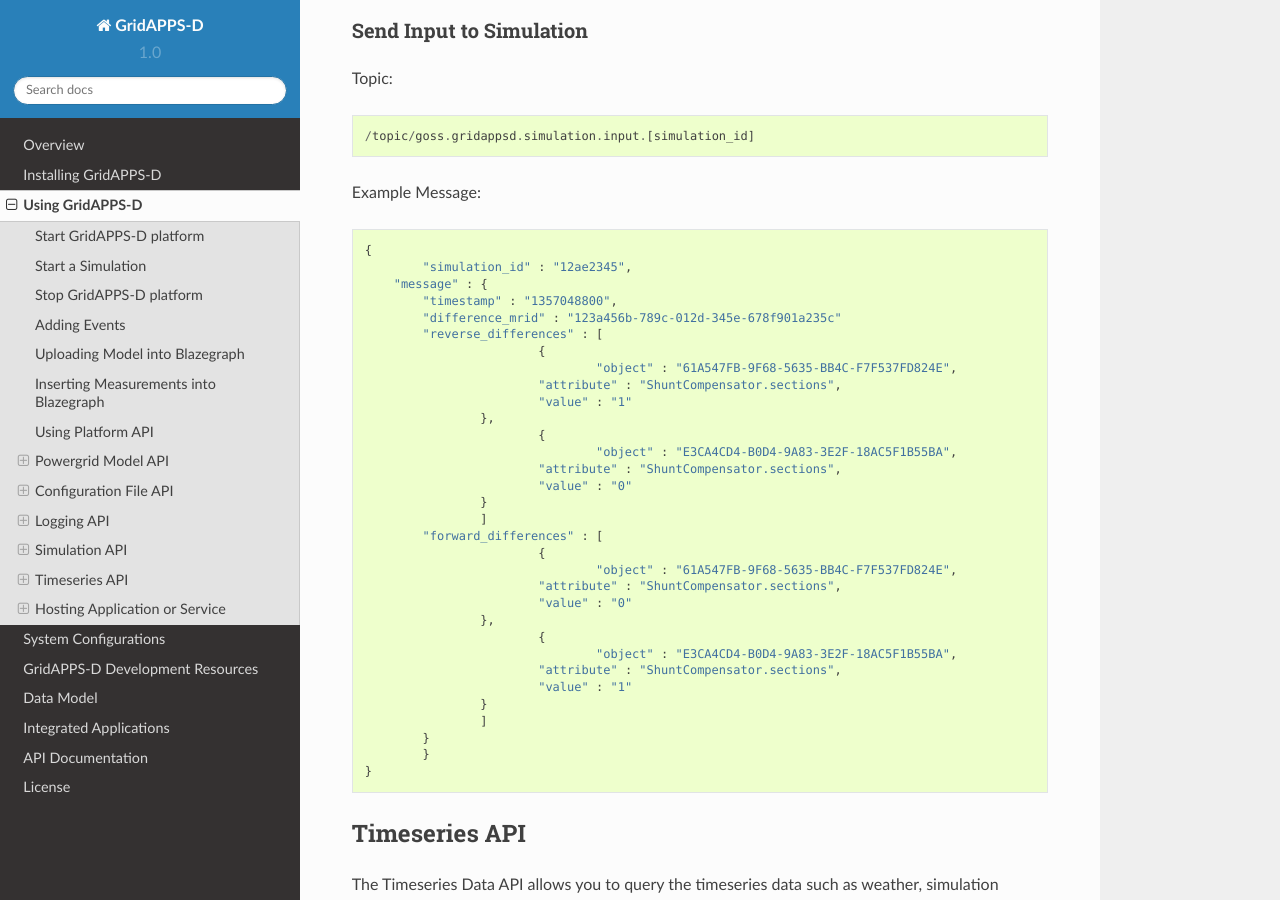
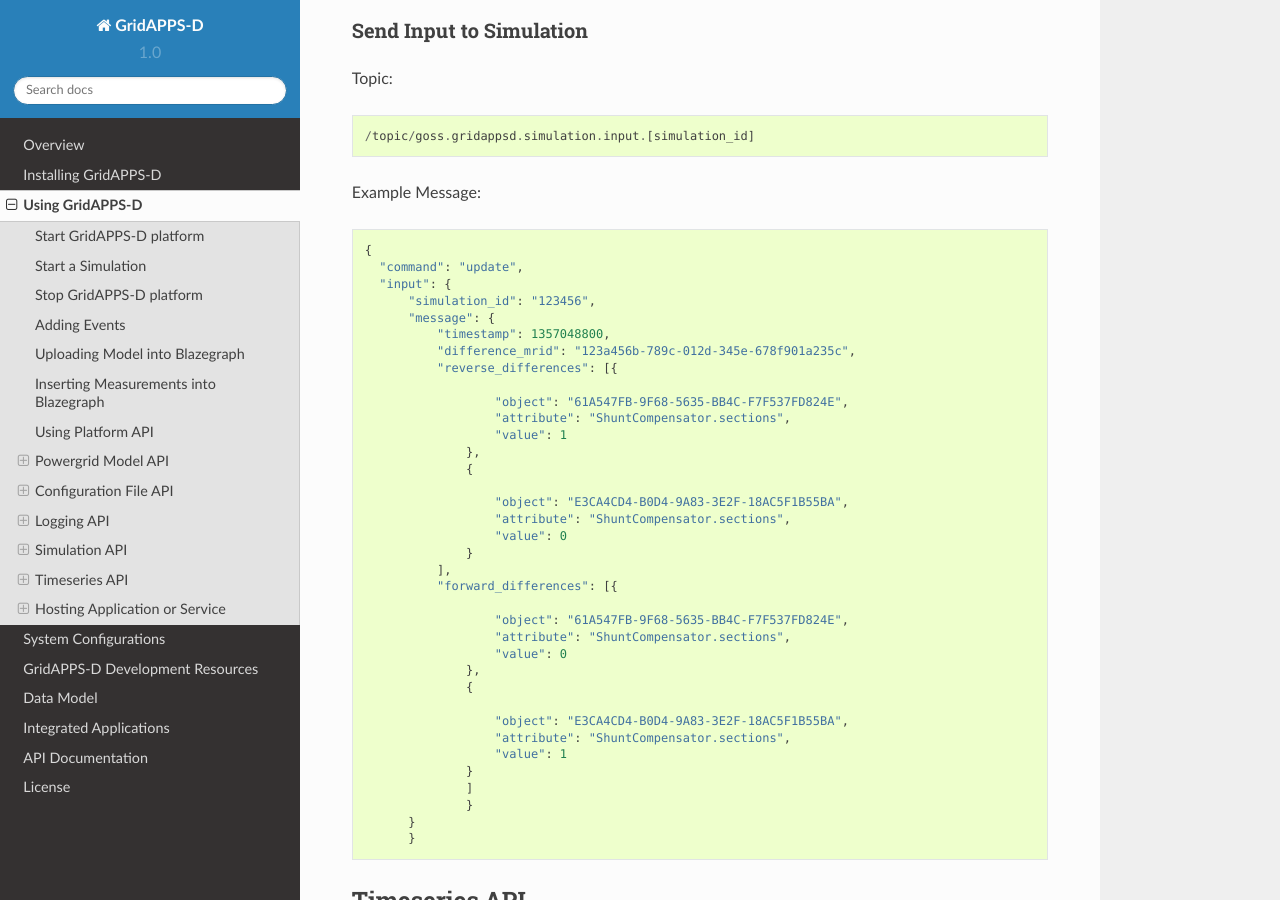
Before and after one commit to ericstephan/gridappsd-docs, a Sphinx documentation site: the page built from docs/source/using_gridappsd/index.rst, in a window 1280 px wide and 900 px high, scrolled down 25734 px. Built offline with Sphinx 7.4.7 and the Read the Docs theme 2.0.0, drawn with Linux system fonts in a browser that asks for light colours.

Commit message:
Update simulation_request.rst

```diff
--- a/docs/source/using_gridappsd/api_examples/simulation_request.rst
+++ b/docs/source/using_gridappsd/api_examples/simulation_request.rst
@@ -144,35 +144,39 @@
 
 ::
 
-	{
-		"simulation_id" : "12ae2345",
-	    "message" : {
-	    	"timestamp" : "1357048800",
-	       	"difference_mrid" : "123a456b-789c-012d-345e-678f901a235c"
-	        "reverse_differences" : [
-				{
-					"object" : "61A547FB-9F68-5635-BB4C-F7F537FD824E",
-	           		"attribute" : "ShuntCompensator.sections",
-	           		"value" : "1"
-	        	},
-				{
-					"object" : "E3CA4CD4-B0D4-9A83-3E2F-18AC5F1B55BA",
-	           		"attribute" : "ShuntCompensator.sections",
-	           		"value" : "0"
-	        	}
-			]
-	        "forward_differences" : [
-				{
-					"object" : "61A547FB-9F68-5635-BB4C-F7F537FD824E",
-	           		"attribute" : "ShuntCompensator.sections",
-	           		"value" : "0"
-	        	},
-				{
-					"object" : "E3CA4CD4-B0D4-9A83-3E2F-18AC5F1B55BA",
-	           		"attribute" : "ShuntCompensator.sections",
-	           		"value" : "1"
-	        	}
-			]
-	    	}
-		}
+  {
+    "command": "update",
+    "input": {
+        "simulation_id": "123456",
+        "message": {
+            "timestamp": 1357048800,
+            "difference_mrid": "123a456b-789c-012d-345e-678f901a235c",
+            "reverse_differences": [{
+
+                    "object": "61A547FB-9F68-5635-BB4C-F7F537FD824E",
+                    "attribute": "ShuntCompensator.sections",
+                    "value": 1
+                },
+                {
+
+                    "object": "E3CA4CD4-B0D4-9A83-3E2F-18AC5F1B55BA",
+                    "attribute": "ShuntCompensator.sections",
+                    "value": 0
+                }
+            ],
+            "forward_differences": [{
+
+                    "object": "61A547FB-9F68-5635-BB4C-F7F537FD824E",
+                    "attribute": "ShuntCompensator.sections",
+                    "value": 0
+                },
+                {
+
+                    "object": "E3CA4CD4-B0D4-9A83-3E2F-18AC5F1B55BA",
+                    "attribute": "ShuntCompensator.sections",
+                    "value": 1
+                }
+            	]
+        	}
+    	}
 	}
```
